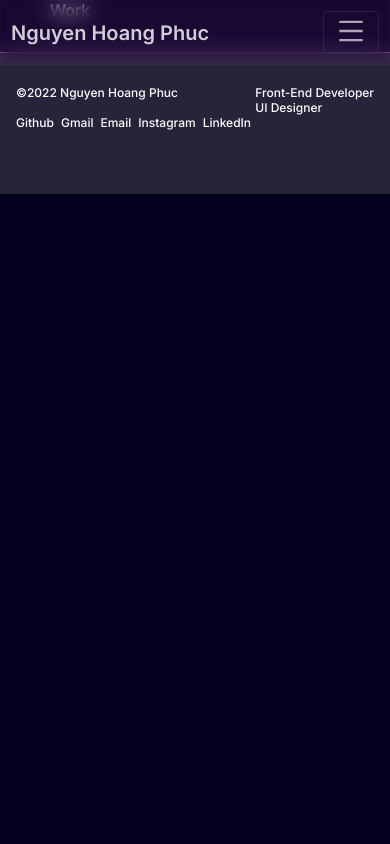
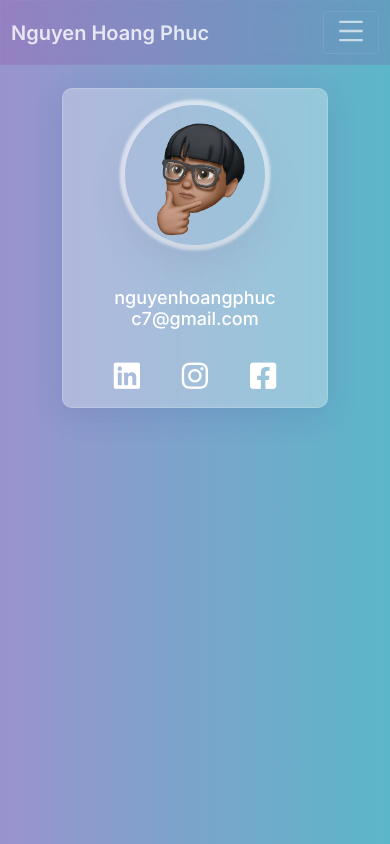
Before and after one commit to Zhoangp/Profile-NguyenHoangPhuc, a React (Create React App) app: page /work in a window 390 px wide. Built offline with nearby package versions, Linux system fonts and the light colour scheme.

Commit message:
complete work

```diff
--- a/src/Sass/Layout/_home.scss
+++ b/src/Sass/Layout/_home.scss
@@ -1,6 +1,11 @@
 @import '../Align/Align';
 .active {
     opacity: 1 !important;
+}
+.bg {
+    background: linear-gradient(90deg, #feac5e, #c779d0, #4bc0c8) fixed;
+    background-size: 400% 400%;
+    animation: gradient 10s ease infinite;
 }
 .home {
     .home-background {
--- /dev/null
+++ b/src/Sass/Layout/_work.scss
@@ -0,0 +1,85 @@
+@import './home';
+@import '../Align/Align';
+
+body {}
+
+.work {
+    transform: translatey(25%);
+    @include flex;
+
+    .work-cover {
+        padding: 2rem;
+        text-align: center;
+        flex-wrap: wrap;
+        @include flex;
+        font-size: 40px;
+        font-weight: 600;
+        width: 80%;
+        margin: auto;
+        background: rgba(255, 255, 255, 0.3);
+        box-shadow: 0 8px 32px 0 #1f26871f;
+        backdrop-filter: blur(7px);
+        border: 1px solid rgba(255, 255, 255, 0.18);
+        border-radius: 10px;
+
+        .work-img {
+            flex-basis: 100%;
+
+            img {
+                width: 220px;
+                height: 220px;
+                border-radius: 50%;
+                box-shadow: 0px 20px 40px #5a3e631a, 0 0 2pt 4pt #ffffff99;
+            }
+        }
+
+        .work-mail {
+            word-break: break-word;
+            font-size: 35px;
+            flex-basis: 70%;
+            margin: 2rem 0;
+        }
+
+        .work-social {
+            flex-basis: 70%;
+            @include flex(flex, center, space-between);
+        }
+    }
+}
+
+@media (max-width: 825px) {
+    .work {
+        .work-cover {
+            .work-img {
+                img {
+                    width: 140px;
+                    height: 140px;
+                }
+            }
+        }
+    }
+}
+
+@media (max-width: 620px) {
+    .work {
+        .work-cover {
+            .work-mail {
+                font-size: 18px;
+            }
+        }
+    }
+}
+
+@media (max-width: 420px) {
+    .work {
+        .work-cover {
+            padding: 1rem;
+            .work-social {
+                i {
+                    font-size: 30px;
+
+                }
+            }
+        }
+    }
+}
--- a/src/Sass/main.scss
+++ b/src/Sass/main.scss
@@ -14,3 +14,4 @@
 @import './Layout/project';
 @import './Layout/about';
 @import './Layout/contact';
+@import './Layout/work'
--- a/src/Template/HomeTemplate/Template.jsx
+++ b/src/Template/HomeTemplate/Template.jsx
@@ -1,4 +1,4 @@
-import { BrowserRouter, Route, Routes } from "react-router-dom";
+import { BrowserRouter, Route, Routes, useLocation, useNavigate, useParams } from "react-router-dom";
 import { Parallax, ParallaxProvider } from "react-scroll-parallax";
 import { Fragment, useEffect, useState } from "react";
 import Header from "./Header/Header";
@@ -7,6 +7,7 @@ import "react-use-smooth-scroll/dist/index.css";
 import Footer from "./Footer/Footer";
 import { useRef } from "react";
 export const Template = (props) => {
+  const {pathname} = useLocation()
   const { Component } = props;
   const listRefs = useRef([])
   const [arr, setArr] = useState([])
@@ -19,20 +20,28 @@ export const Template = (props) => {
       setArr(arr => [...arr,item.getBoundingClientRect().top])
     }, listRefs)
   }
-  console.log(arr)
   }, [listRefs])
+  useEffect(() => {
+    if(pathname === '/work') {
+      document.body.classList.add('bg')
+      console.log(pathname)
+    }
+    else {
+      document.body.classList.remove('bg')
+    }
+
+  }, [pathname])
   return (
     <Fragment>
 
-          {/*   <UseEffectScroll> */}
+            {/* <UseEffectScroll> */}
          {/*  <ParallaxProvider>
         <Parallax y={[50, -50]}>
         </Parallax> */}
           <Header ref={listRefs} listPos={arr}/>
         <Component ref={listRefs}  />
-        {console.log(arr)}
-      <Footer />
       {/* </ParallaxProvider> */}
+      {/* </UseEffectScroll> */}
     </Fragment>
   );
 };
--- a/src/Views/Home/Home.js
+++ b/src/Views/Home/Home.js
@@ -7,6 +7,7 @@ import Intro from './Intro/Intro';
 import Project from './Project/Project';
 import Services from './Services/Services';
 import { forwardRef } from 'react/cjs/react.production.min';
+import Footer from '../../Template/HomeTemplate/Footer/Footer';
 
 const Home = (props, listRefs) => {
     const arr = [
@@ -25,6 +26,8 @@ const Home = (props, listRefs) => {
             }) :    arr.map((Item, index) => {
                 return <Item key={index}/>
             })}
+      <Footer />
+
         </Fragment>
     );
 };
--- a/src/Views/Home/Intro/Intro.js
+++ b/src/Views/Home/Intro/Intro.js
@@ -26,7 +26,7 @@ const Intro = (props, ref)=> {
                     <h2>In Ho Chi Minh, VietNam</h2>
                 </div>
                 <div className='home-contact'>
-                <NavLink to="/contact">Let's work<i className="fas fa-chevron-right"></i></NavLink>
+                <NavLink to="/work">Let's work<i className="fas fa-chevron-right"></i></NavLink>
 
                 </div>
             </div>
--- a/src/Views/Work/Work.js
+++ b/src/Views/Work/Work.js
@@ -1,10 +1,19 @@
 import React from 'react';
 import { forwardRef } from 'react/cjs/react.production.min';
+import avt from '../../images/IMG_3452.PNG';
 
 const Work = (props) => {
     return (
-        <div className='cover'>
-            Work
+        <div className='cover work'>
+            <div className="work-block">
+            <div className="work-cover">
+               <div className="work-img">
+                   <img src={avt}/>
+               </div>
+               <div className="work-mail">nguyenhoangphucc7@gmail.com</div>
+               <div className="work-social"><i class="fab fa-linkedin"></i> <i class="fab fa-instagram"></i> <i class="fab fa-facebook-square"></i></div>
+            </div>
+            </div>
         </div>
     );
 };
```
Also changed, not shown: src/Sass/Base/_reset.scss (line endings or trailing spaces), src/Template/HomeTemplate/Header/Header.js (line endings or trailing spaces), src/images/like.jpg (deleted), src/images/ok.jpg (deleted).
